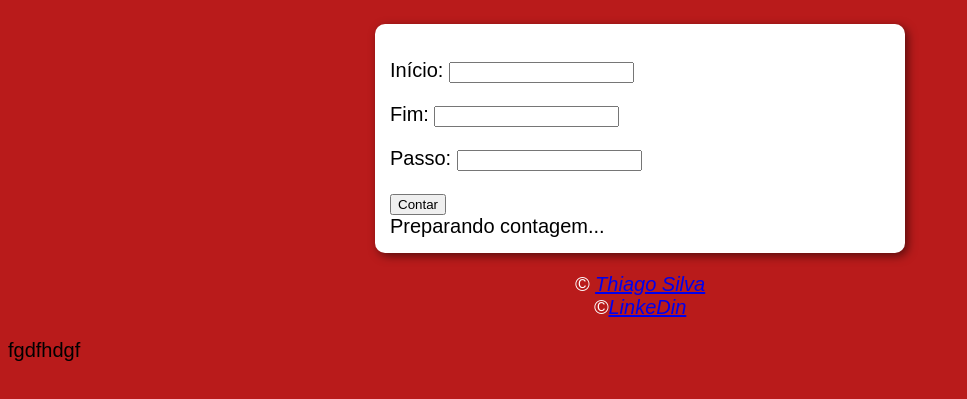
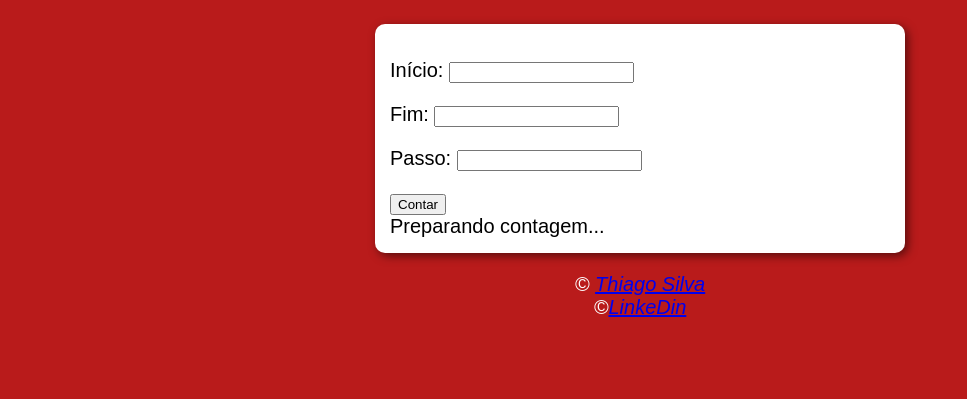
Before and after one commit to thiagosilvadf/projeto-contador, a plain HTML site: page index.html in a window 1280 px wide. Shown: the part 75-474 px from the top of the page, without its empty margins (0-967 px from the left). Drawn offline with Linux system fonts and the light colour scheme.

Commit message:
Corrigindo erro

```diff
--- a/index.html
+++ b/index.html
@@ -25,6 +25,6 @@
         <p>&copy; <a href="https://github.com/thiagosilvadf/" target="_blank">Thiago Silva</a><br>
         &copy;<a href="https://www.linkedin.com/in/thiago-silva-3933b6364/" target="_blank">LinkeDin</a></p>
     </footer>
-    <script src="script.js"></script>fgdfhdgf
+    <script src="script.js"></script>
 </body>
 </html>
```
